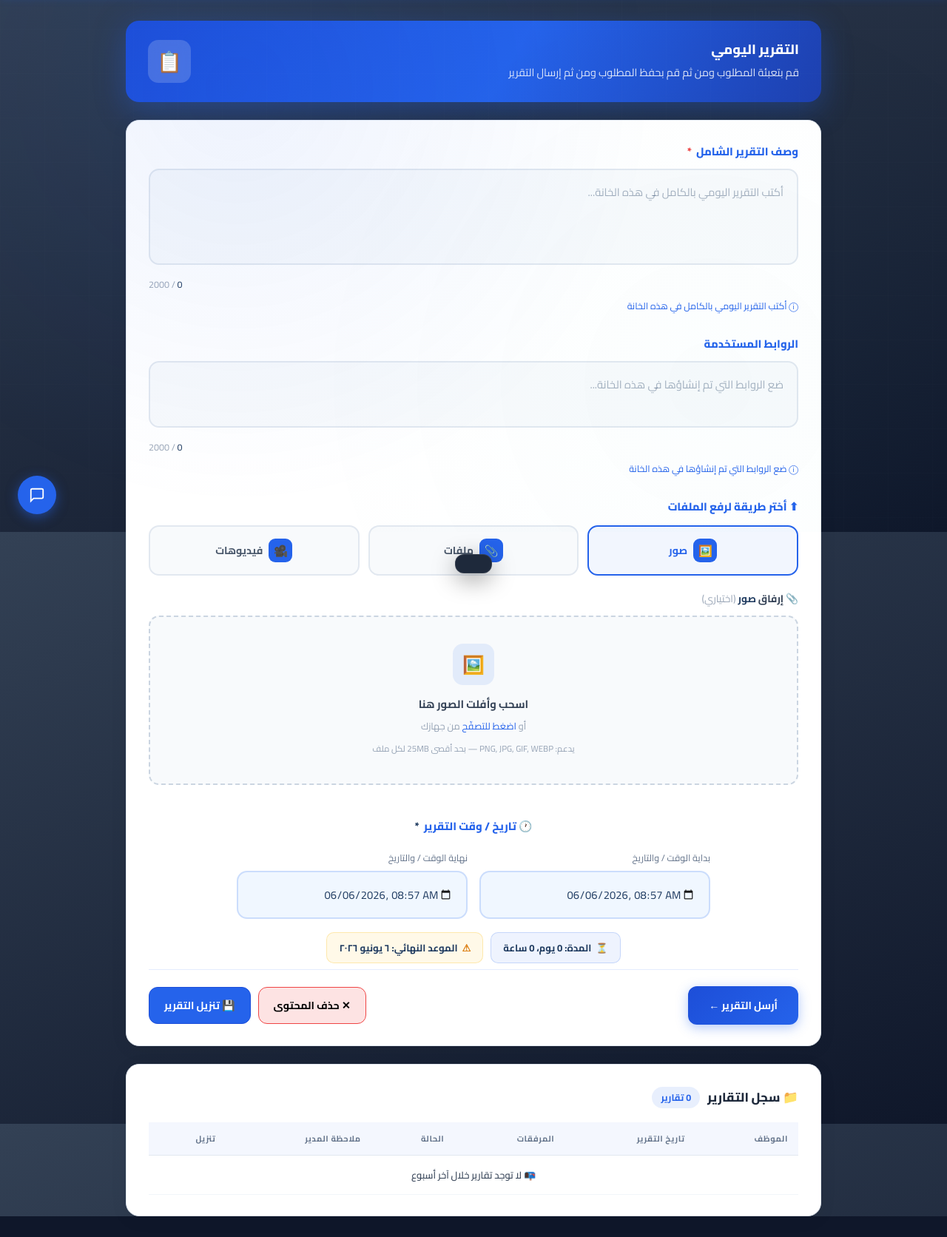
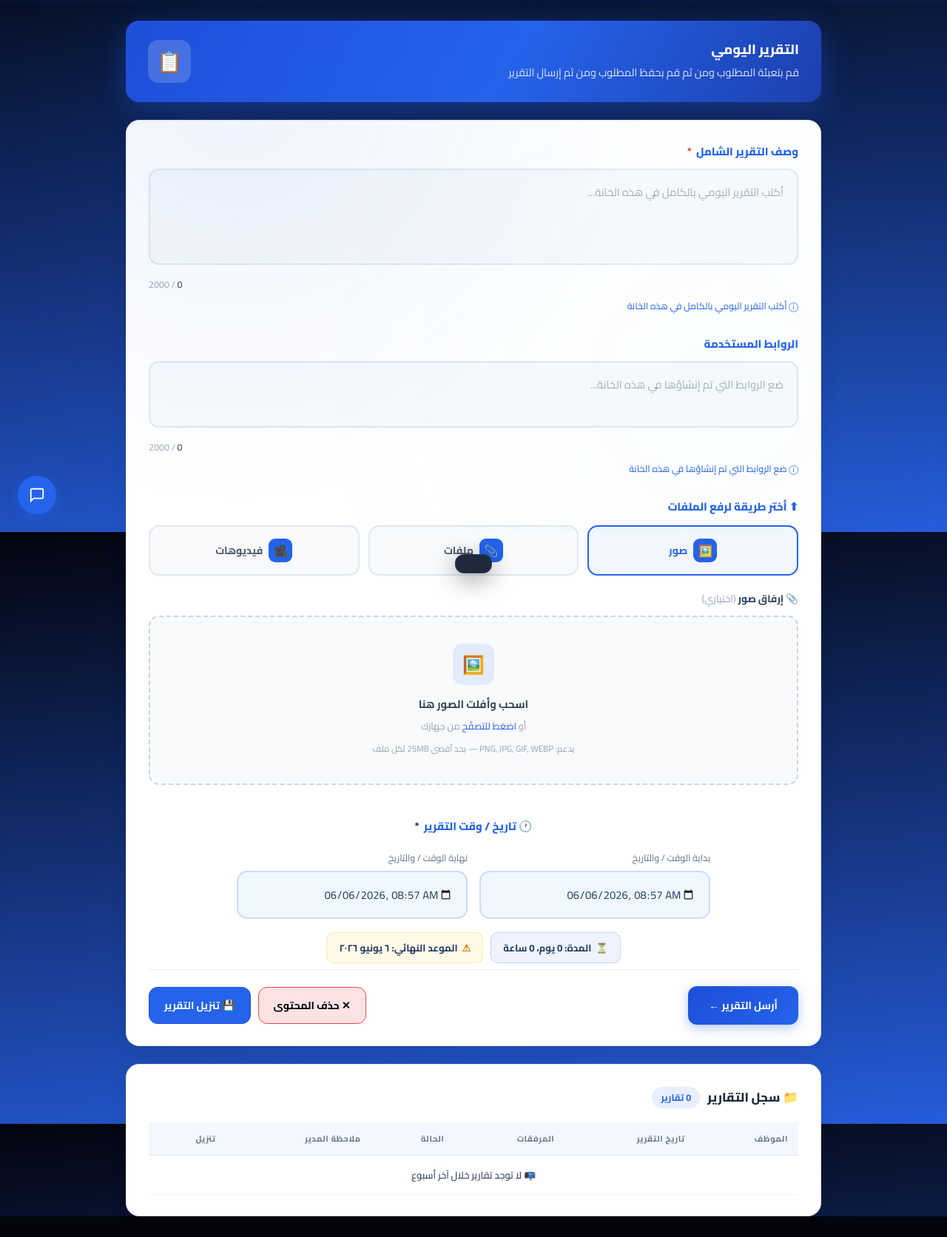
Before and after one commit to abdfaraj-ai/international-system, a Django app: template FrontEnd/templates/pages/daily_report.html in a window 1280 px wide. Shown: the part 81-1753 px from the top of the page at 74% size. Run offline with Django 4.2, Linux system fonts and the light colour scheme; the template is opened without the code that fills it, so the values that code supplies are empty; parts of the project's set-up code (start-up, migrations or seed data) failed here and were passed over; some libraries are stand-ins or nearby versions.

Commit message:
style: update daily report body gradient (dark navy to blue)

```diff
--- a/FrontEnd/templates/pages/daily_report.html
+++ b/FrontEnd/templates/pages/daily_report.html
@@ -19,7 +19,7 @@
 <link rel="stylesheet" href="{% static 'css/tasks.css' %}">
 <style>
 /* ══ خلفية الصفحة: تدرّج داكن يملأ كامل الارتفاع ══════════════════════════════ */
-html { background: #0f172a !important; }
+html { background: #03040e !important; }
 html, body { min-height: 100%; }
 body { color: #1e293b; }
 
@@ -248,7 +248,7 @@ body { color: #1e293b; }
 
 /* ══ خلفية الصفحة: تدرّج داكن بين #334155 و #0f172a يملأ كامل الشاشة ══════════ */
 body {
-  background: linear-gradient(160deg, #334155 0%, #0f172a 100%) !important;
+  background: linear-gradient(175deg, #03040ed1 0%, #255cdb 100%) !important;
   background-attachment: fixed !important;
   min-height: 100vh !important;
 }
```
